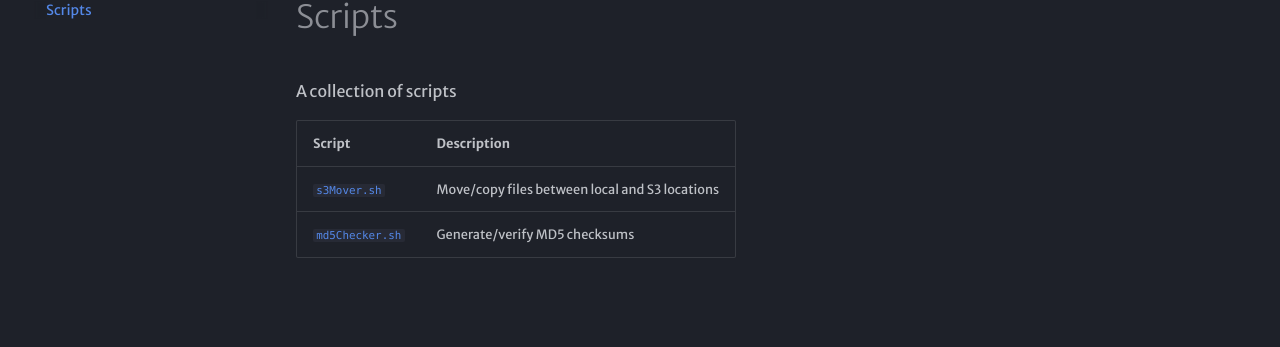
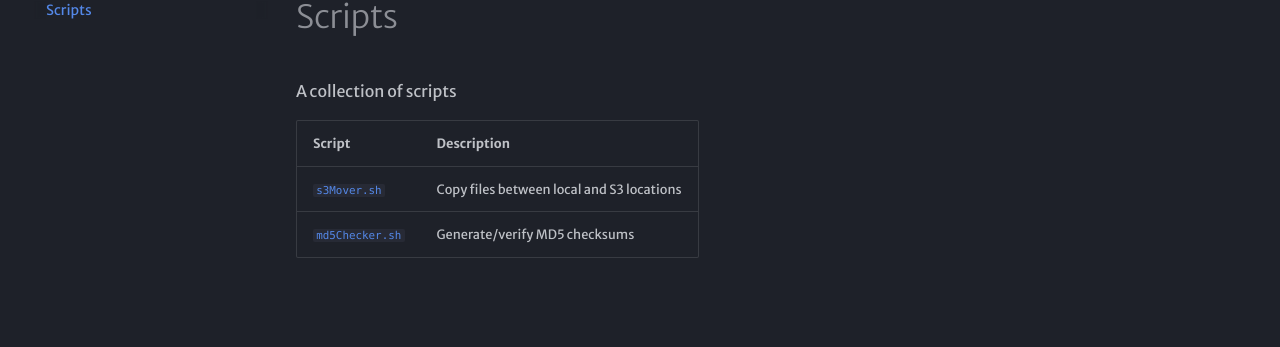
Before and after one commit to pblaney/atelier, an MkDocs documentation site: the page built from docs/scripts.md, in a window 1280 px wide. Shown: the part 149-496 px from the top of the page. Built offline with MkDocs 1.6.1 and Material for MkDocs 9.7.7, drawn with Linux system fonts in a browser that asks for light colours; some web fonts are replaced.

Commit message:
updated script description

```diff
--- a/docs/scripts.md
+++ b/docs/scripts.md
@@ -2,5 +2,5 @@ A collection of scripts
 
 | Script | Description |
 |--------|-------------|
-| [`s3Mover.sh`](man/s3mover.md) | Move/copy files between local and S3 locations |
+| [`s3Mover.sh`](man/s3mover.md) | Copy files between local and S3 locations |
 | [`md5Checker.sh`](man/md5checker.md) | Generate/verify MD5 checksums |
```
